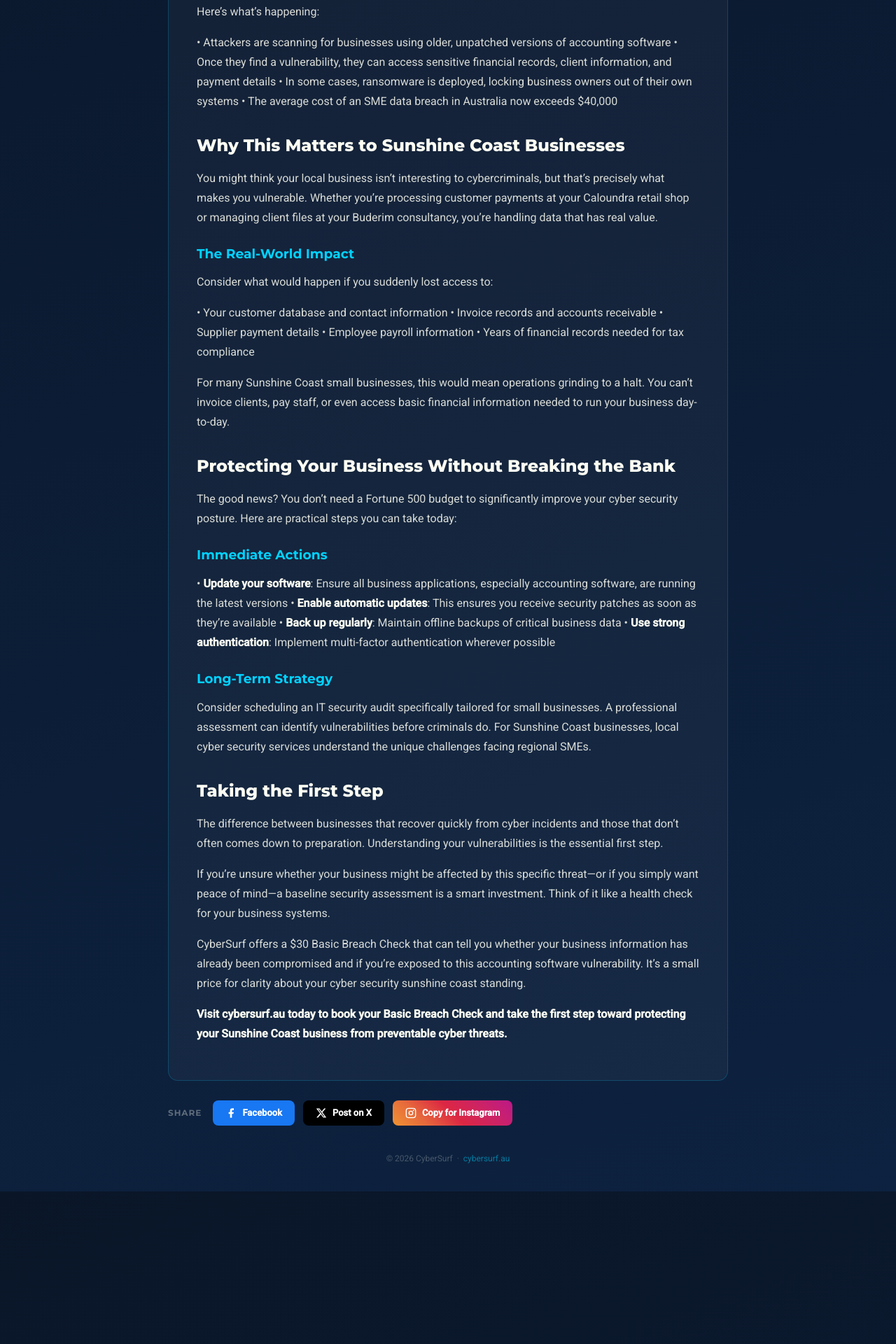
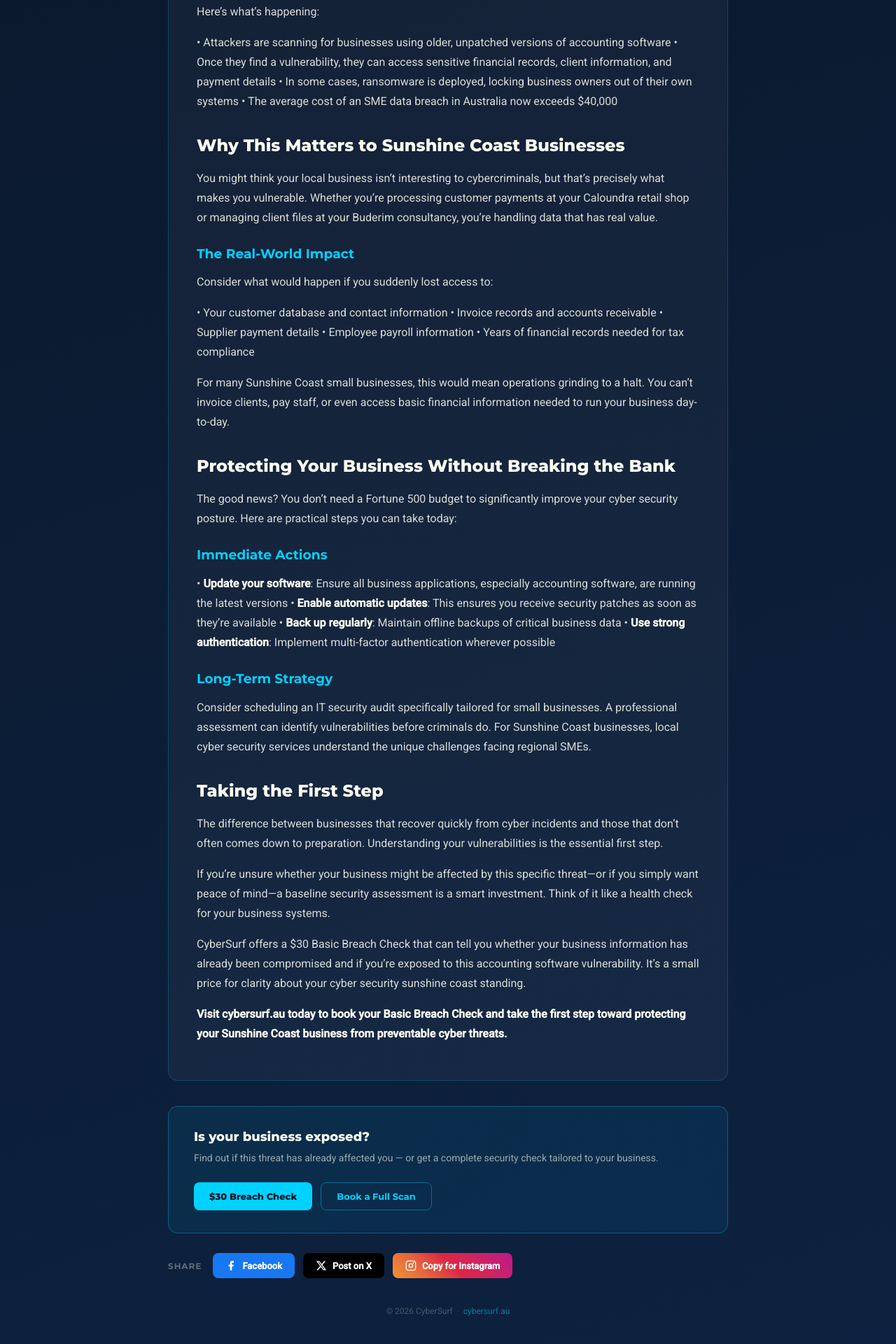
Before and after one commit to dcprojects1111/cybersurf-blog, a Jekyll site: the page built from _posts/2026-05-22-cyber-threat-australian-smes-accounting-software.md, in a window 1280 px wide. Shown: the part 868-2788 px from the top of the page at 70% size. Built offline with Jekyll 4.4.1, drawn with Linux system fonts in a browser that asks for light colours; our own code applies the rules of GitHub Pages for plain Markdown files; before the commit the page ends 2570 px from its top, so only the background shows below that.

Commit message:
Add CTA bar with breach check and full scan links to blog posts

```diff
--- a/_layouts/post.html
+++ b/_layouts/post.html
@@ -22,12 +22,30 @@ layout: default
   .share-fb{background:#1877f2;color:#fff;}
   .share-x{background:#000;color:#fff;}
   .share-ig{background:linear-gradient(45deg,#f09433,#e6683c,#dc2743,#cc2366,#bc1888);color:#fff;}
+  .cta-bar{max-width:800px;margin:36px auto 0;background:linear-gradient(135deg,rgba(0,210,255,.08),rgba(0,119,190,.12));border:1px solid rgba(0,210,255,.3);border-radius:14px;padding:32px 36px;display:flex;flex-wrap:wrap;align-items:center;justify-content:space-between;gap:24px;}
+  .cta-text h3{font-family:'Montserrat',sans-serif;font-weight:800;font-size:18px;color:#fcfdf2;margin-bottom:8px;}
+  .cta-text p{font-size:14px;color:rgba(252,253,242,.6);line-height:1.6;margin:0;}
+  .cta-buttons{display:flex;flex-wrap:wrap;gap:12px;flex-shrink:0;}
+  .cta-primary{display:inline-block;background:#00d2ff;color:#0a1628;font-family:'Montserrat',sans-serif;font-weight:800;font-size:13px;padding:12px 22px;border-radius:8px;text-decoration:none;white-space:nowrap;transition:opacity .15s;}
+  .cta-primary:hover{opacity:.85;}
+  .cta-secondary{display:inline-block;background:transparent;color:#00d2ff;font-family:'Montserrat',sans-serif;font-weight:700;font-size:13px;padding:11px 22px;border-radius:8px;text-decoration:none;border:1px solid rgba(0,210,255,.4);white-space:nowrap;transition:opacity .15s;}
+  .cta-secondary:hover{opacity:.85;}
 </style>
 <div class="article">
   <a href="/" class="back">&larr; All articles</a>
   <div class="post-date">{{ page.date | date: "%B %-d, %Y" }}</div>
   <h1>{{ page.title }}</h1>
   <div class="content">{{ content }}</div>
+</div>
+<div class="cta-bar">
+  <div class="cta-text">
+    <h3>Is your business exposed?</h3>
+    <p>Find out if this threat has already affected you — or get a complete security check tailored to your business.</p>
+  </div>
+  <div class="cta-buttons">
+    <a class="cta-primary" href="https://cybersurf.au/#breach-check" target="_blank" rel="noopener">$30 Breach Check</a>
+    <a class="cta-secondary" href="https://cybersurf.au/#surf-check" target="_blank" rel="noopener">Book a Full Scan</a>
+  </div>
 </div>
 <div class="share-bar">
   <span class="share-label">Share</span>
```
